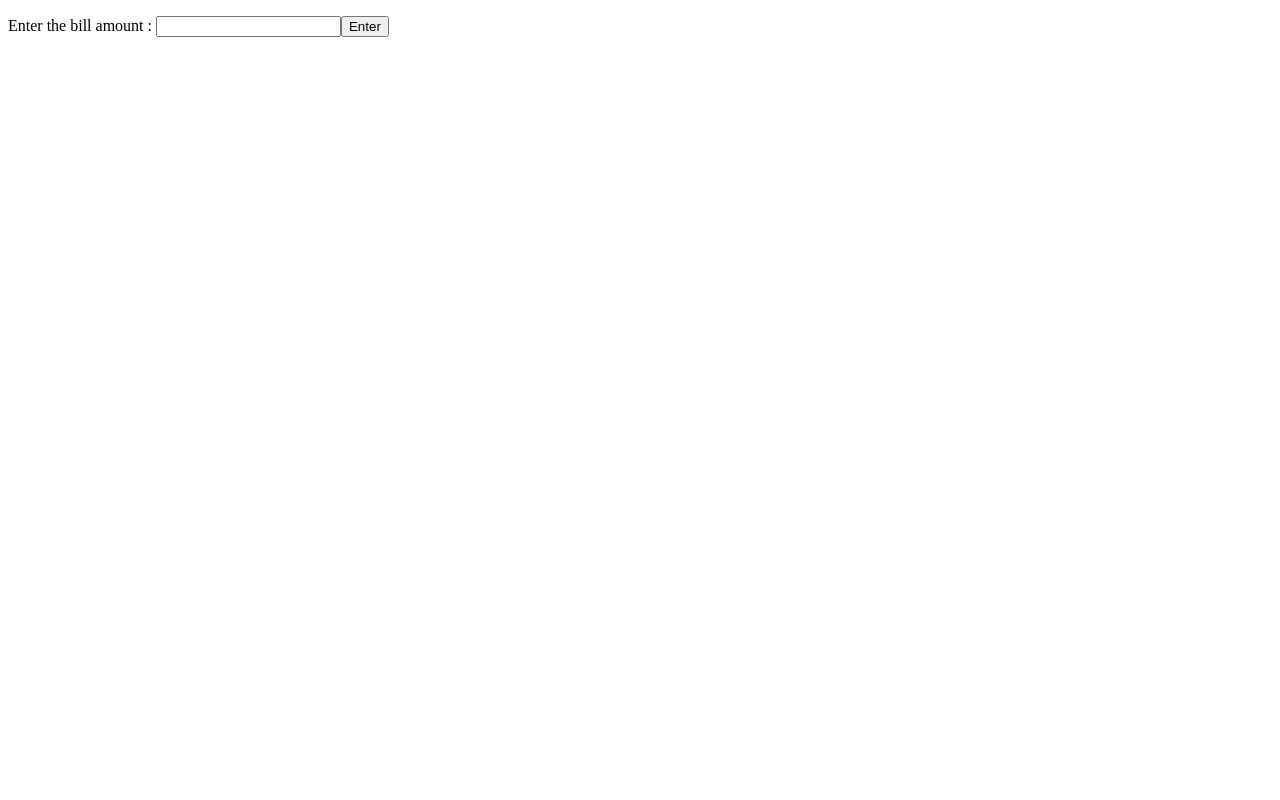
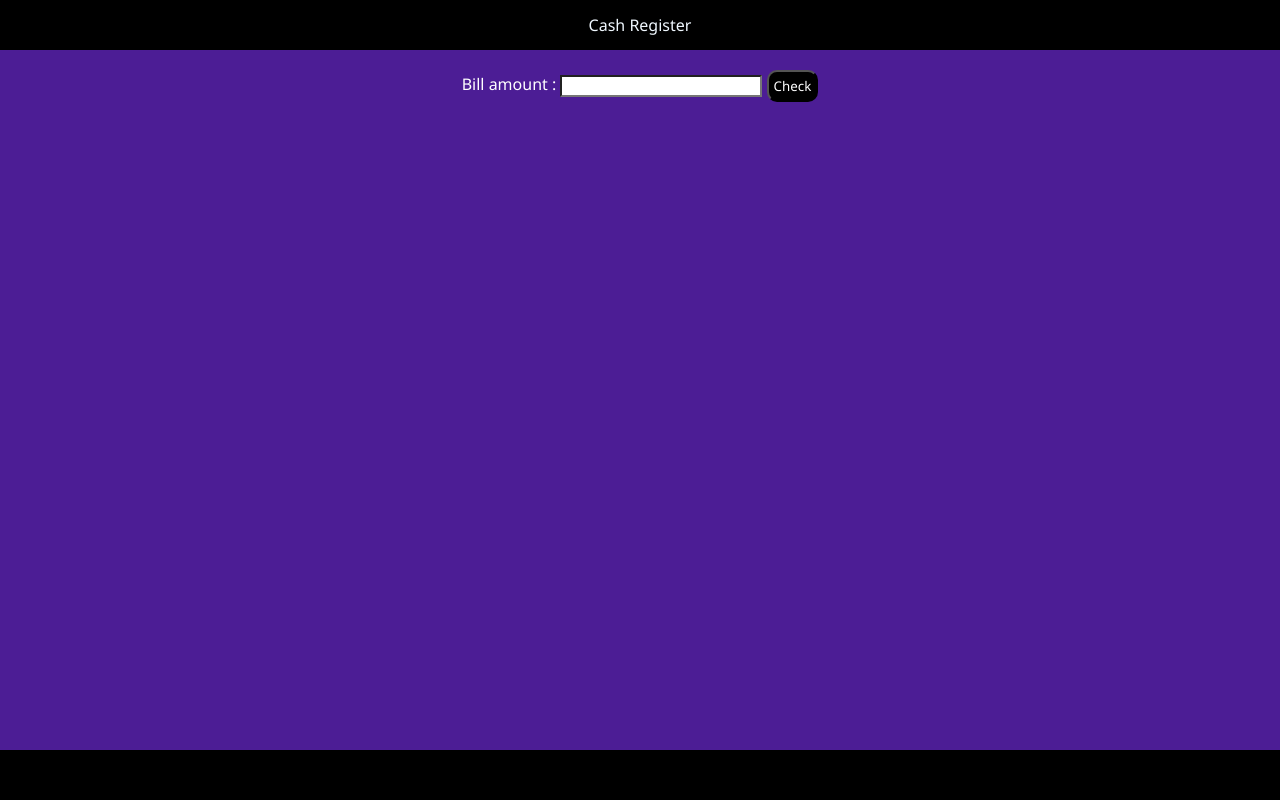
Before and after one commit to srijani07/cash-register, a plain HTML site: page index.html in a window 1280 px wide. Drawn offline with Linux system fonts and the light colour scheme.

Commit message:
aligned content and added disappearing button

```diff
--- a/app.js
+++ b/app.js
@@ -1,21 +1,24 @@
 var billAmount = document.querySelector("#bill-amount");
 var paidAmount = document.querySelector("#paid-amount");
 var outputArea = document.querySelector(".output-area");
-var billCheck = document.querySelector("#enter-bill");
+var billCheck = document.querySelector("#bill-enter");
 var givenArea = document.querySelector("#given-amount");
 var btnCheck = document.querySelector("#check-btn")
 var paidArea = document.querySelector(".paid-area")
-
+paidArea.style.display = "none";
 
 
 function billHandler() { //checks the entered bill amount
 
-    if(parseInt(billAmount.value) <= 0 || billAmount.value === "")
-    outputArea.innerHTML = "Please enter appropriate input";
 
-    else
-    paidArea.style.display = "block";
-    billCheck.style.display = "none";
+    if(billAmount.value === "" || parseInt(billAmount.value) <=0 ) {
+        outputArea.innerHTML = "Please enter correct bill amount."
+    }
+
+    else {
+paidArea.style.display = "block";
+billCheck.style.display = "none";
+}
 }
 
 function clickHandler() {
@@ -23,8 +26,8 @@ function clickHandler() {
 
 
     //checks if the input paid amount is at least 1 and is a number
-if(parseInt(paidAmount.value) <= 0 || paidAmount.value ==="") {
-    outputArea.innerHTML = "Please enter appropriate input."
+if(parseInt(paidAmount.value) <= 0 || paidAmount.value ==="" || parseInt(billAmount.value) <= 0 || billAmount.value === "") {
+    outputArea.innerHTML = "Please enter appropriate bill amount and/or given cash amount."
 }
 
 
--- a/index.html
+++ b/index.html
@@ -6,21 +6,20 @@
     <meta name="viewport" content="width=device-width, initial-scale=1.0">
     <title>cash register!</title>
 
-    <style>
-    table,th,td,tr { border : 1px solid black; }
-    .paid-area { display : none;} /*keeps the "amount paid" area hidden till triggered*/
-
-
-    </style>
+    <link rel="stylesheet" href="style.css">
 
 </head>
 <body>
-  <p>Enter the bill amount : <input type = "number" min=1 id="bill-amount"><button id = "enter-bill">Enter</button></p>
+  <header>Cash Register</header>
+  <p>Bill amount : <input type = "number" id="bill-amount"> <button id="bill-enter">Check</button>
+
+  </p>
 
   <div class="paid-area">
-  <p>Enter the amount paid : <input type = "number" min=1  id="paid-amount"> <button id='check-btn'>Check!</button></p></div>
+  <p>Amount paid : <input type = "number" min=1  id="paid-amount"> <button id='check-btn'>Check!</button></p></div>
   <div class="output-area"></div>
 
     <script type="text/javascript" src = "app.js"></script>
+    <footer></footer>
 </body>
 </html>
--- a/style.css
+++ b/style.css
@@ -1,5 +1,59 @@
+
+*{
+    margin : 0;
+    padding : 0;
+    background-color: #4C1D95;
+    color : white;
+    text-align:center;
+    vertical-align: middle;
+    font-family: 'Segoe UI', Tahoma, Geneva, Verdana, sans-serif;
+}
+
+#bill-amount, #bill-enter {
+    margin : 20px 0px;
+
+}
+
+#bill-amount, #paid-amount {
+    background-color: white;
+    color : black;
+}
+
+button {
+    background-color: black;
+    padding : 5px;
+    border-radius : 10px;
+    outline : none;
+}
+
+table,td {
+    border : 2px solid black;
+    border-collapse : collapse;
+    padding : 10px;
+    background-color: white;
+    color : black;
+    margin : 50px auto;
+
+}
+
+/* #output-area {
+    margin : 50px;
+}
+ */
 
 
-.paid-amount {
-    display : none;
-}
+    header,footer {
+        background-color : black;
+        height : 30px;
+        overflow : hidden;
+        color:aliceblue;
+        align-content: center;
+        padding : 10px;
+    }
+
+    footer {
+
+            position: absolute;
+            bottom: 0;
+            width: 100%;
+           }
```
